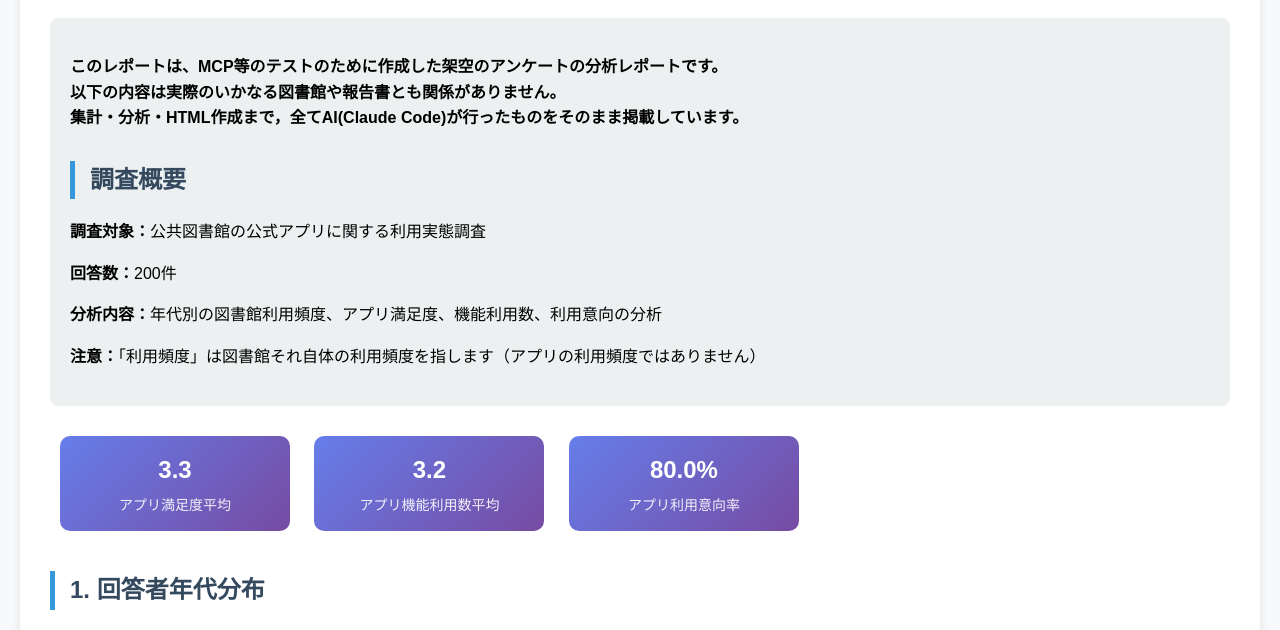
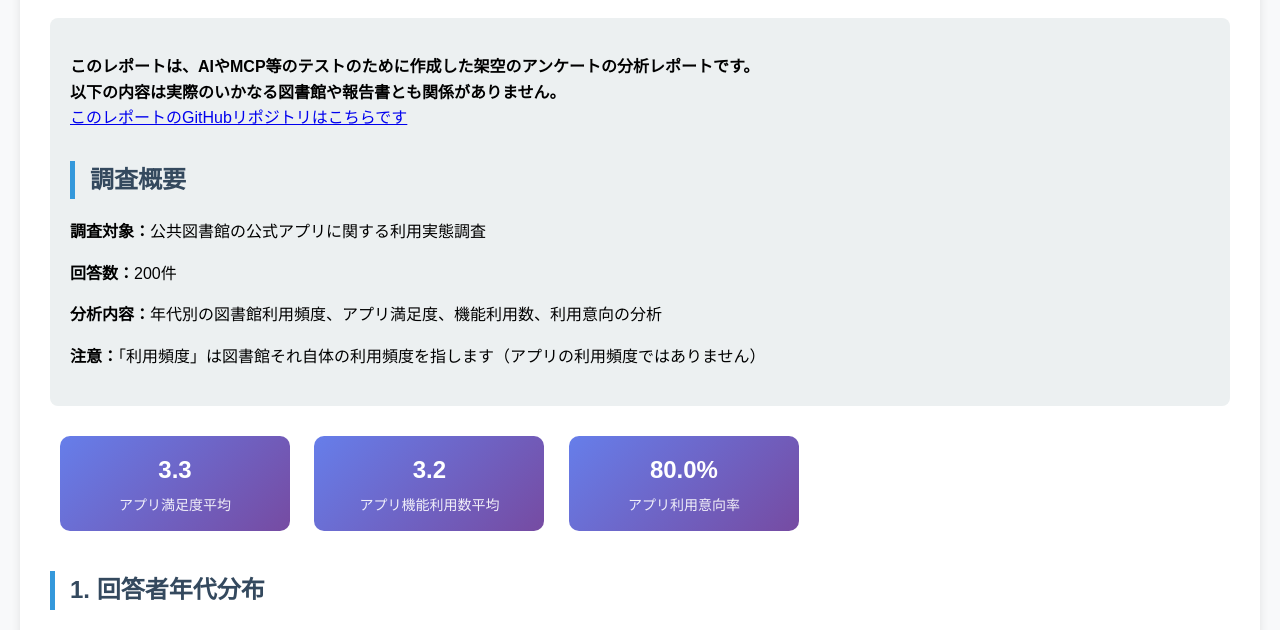
Before and after one commit to hellboy84/library-app-survey-report, a plain HTML site: page index.html in a window 1280 px wide. Shown: the part 139-769 px from the top of the page. Drawn offline with nearby package versions, Linux system fonts and the light colour scheme.

Commit message:
Update index.html

```diff
--- a/index.html
+++ b/index.html
@@ -124,9 +124,10 @@
         <h1>公共図書館アプリに関するアンケート分析レポート(架空のアンケート)</h1>
 
         <div class="summary-box">
-            <p><B>このレポートは、MCP等のテストのために作成した架空のアンケートの分析レポートです。<br />
-                以下の内容は実際のいかなる図書館や報告書とも関係がありません。<br />
-                集計・分析・HTML作成まで，全てAI(Claude Code)が行ったものをそのまま掲載しています。</B></p>
+            <p><B>このレポートは、AIやMCP等のテストのために作成した架空のアンケートの分析レポートです。<br />
+                以下の内容は実際のいかなる図書館や報告書とも関係がありません。</B><br />
+                <a href=https://github.com/hellboy84/library-app-survey-report>このレポートのGitHubリポジトリはこちらです</a>
+            </p>
             <h2>調査概要</h2>
             <p><strong>調査対象：</strong>公共図書館の公式アプリに関する利用実態調査</p>
             <p><strong>回答数：</strong>200件</p>
```
